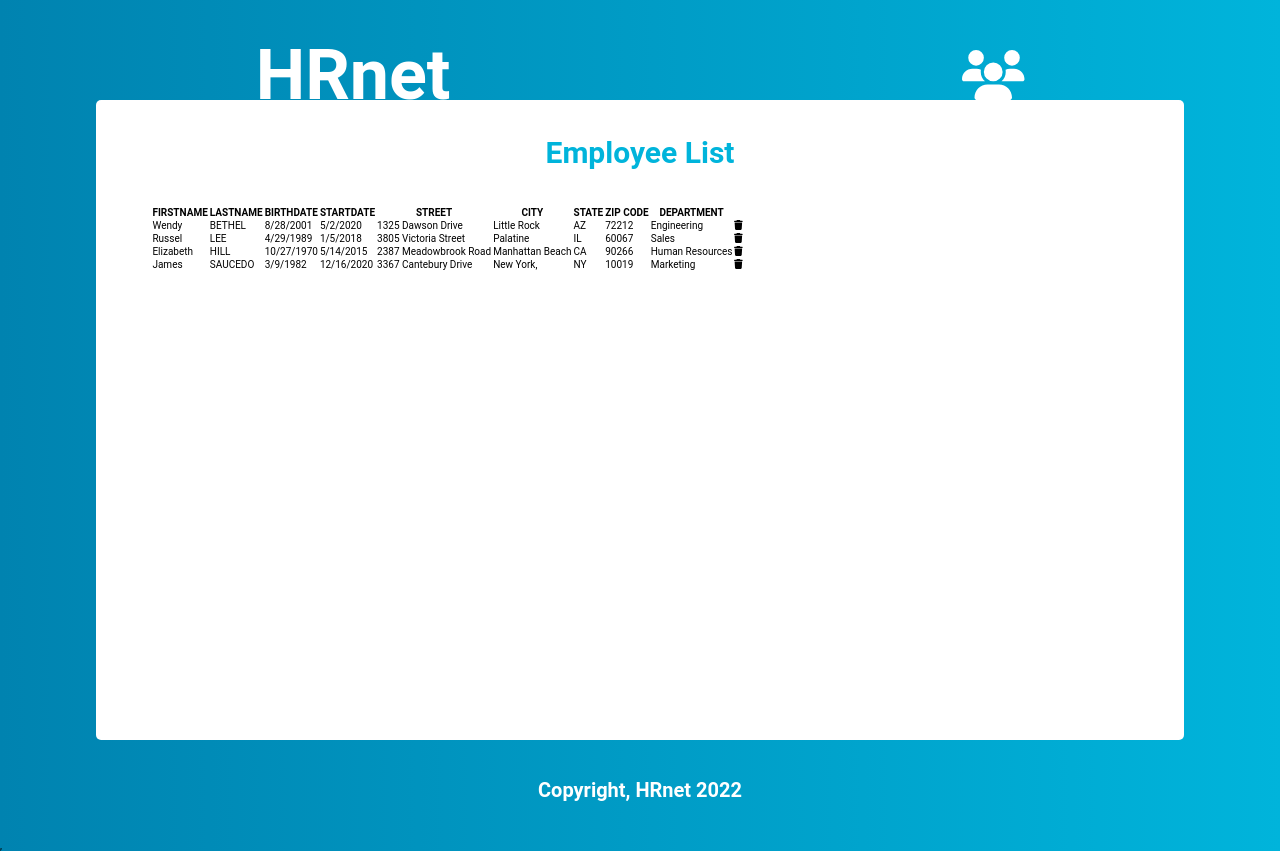
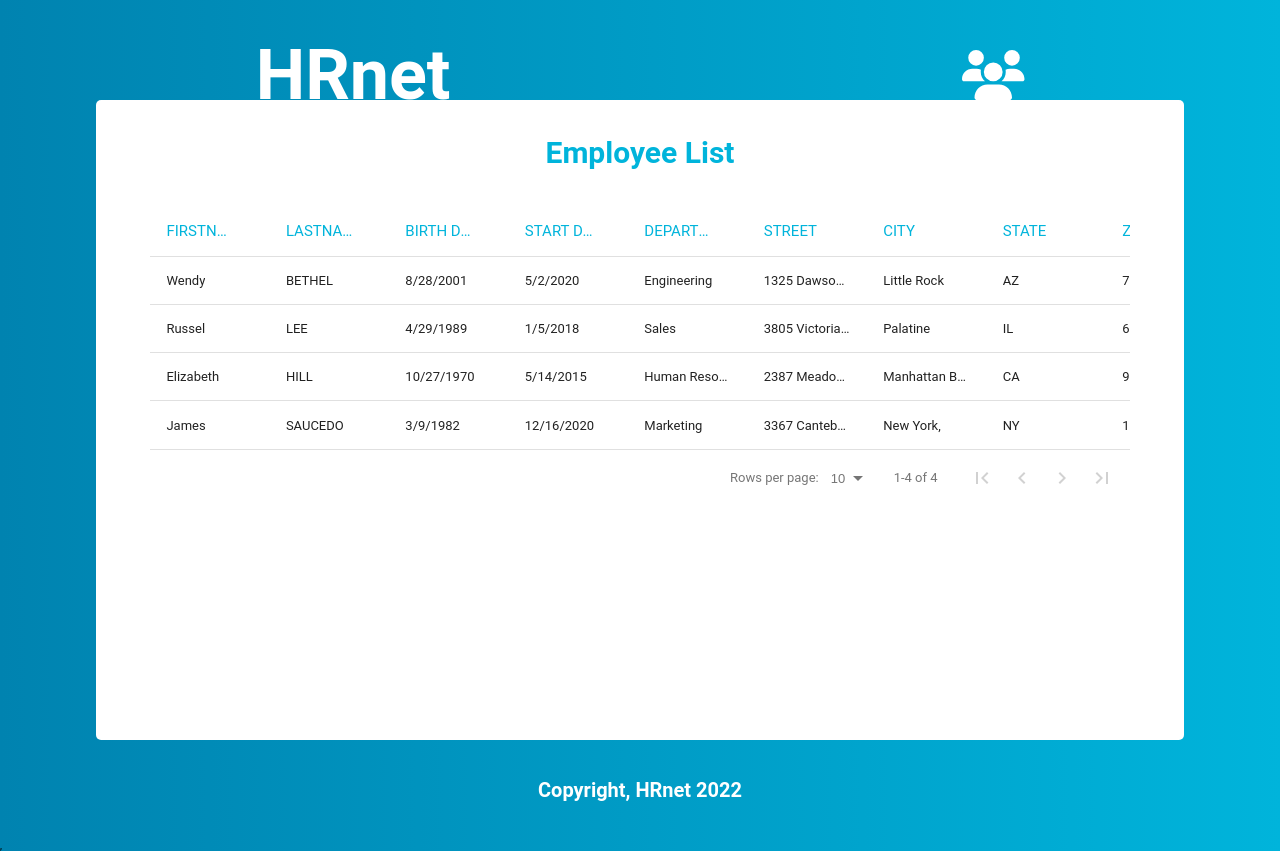
Before and after one commit to PingrisAlexis/HRnet-part1, a React (Create React App) app: page /employee-list in a window 1280 px wide. Built offline with nearby package versions, Linux system fonts and the light colour scheme.

Commit message:
Add web Table component

```diff
--- a/src/components/employee-table/EmployeeTable.tsx
+++ b/src/components/employee-table/EmployeeTable.tsx
@@ -4,16 +4,14 @@ import { FunctionComponent } from "react";
 import { EmployeeState, IEmployee } from "../../type.d";
 import { shallowEqual, useSelector, useDispatch } from "react-redux";
 import { Dispatch } from "redux";
-import { faTrash } from "@fortawesome/free-solid-svg-icons";
-import { FontAwesomeIcon } from "@fortawesome/react-fontawesome";
 import { removeEmployee } from "../../store/actionCreators";
-import Table from 'rc-table';
-// import {columns} from "../../utils";
+import { columns } from "../../utils";
+import DataTable from 'react-data-table-component';
 
 const EmployeeTable:FunctionComponent = ():JSX.Element => {
     const dispatch: Dispatch<any> = useDispatch();
 
-    const employees: readonly IEmployee[] = useSelector(
+    const employees: IEmployee[] = useSelector (
         (state: EmployeeState) => state.employees,
         shallowEqual
     )
@@ -21,64 +19,29 @@ const EmployeeTable:FunctionComponent = ():JSX.Element => {
     const deleteEmployee = (employee: IEmployee) => {
         dispatch(removeEmployee(employee))
     }
+    const customStyles = {
+        headCells: {
+            style: {
+                color: "var(--primary-color)",
+                borderBottomColor: "var(--primary-color)",
+                fontWeight: "normal",
+                fontSize: "1.5rem"
+            },
+        },
 
-    const columns  = [
-        {
-            title: 'FIRSTNAME',
-            dataIndex: 'firstName',
-            key: 'firstName',
-        },
-        {
-            title: 'LASTNAME',
-            dataIndex: 'lastName',
-            key: 'lastName',
-        },
-        {
-            title: 'BIRTHDATE',
-            dataIndex: 'birthDate',
-            key: 'birthDate',
-        },
-        {
-            title: 'STARTDATE',
-            dataIndex: 'startDate',
-            key: 'startDate',
-        },
-        {
-            title: 'STREET',
-            dataIndex: 'street',
-            key: 'street',
-        },
-        {
-            title: 'CITY',
-            dataIndex: 'city',
-            key: 'city',
-        },
-        {
-            title: 'STATE',
-            dataIndex: 'selectedState',
-            key: 'selectedState',
-        },
-        {
-            title: 'ZIP CODE',
-            dataIndex: 'zipCode',
-            key: 'zipCode',
-        },
-        {
-            title: 'DEPARTMENT',
-            dataIndex: 'selectedDepartment',
-            key: 'selectedDepartment',
-        },
-        {
-            title: false,
-            dataIndex: '',
-            key: 'operations',
-            render: (employee: IEmployee) => <FontAwesomeIcon  icon={faTrash} onClick={() => deleteEmployee(employee)}/>
-        },
-    ];
+    };
+    /*@ts-ignore*/
 
     return (
         <div  className={styles.employee_table_container}>
-            <Table columns={columns}  data={employees} rowKey="key"/>
+            <DataTable
+                columns={columns(deleteEmployee)}
+                data={employees}
+                noHeader={true}
+                pagination
+                customStyles={customStyles}
+                className={styles.rdt_TableRow}
+            />
         </div>
     )
 }
```
